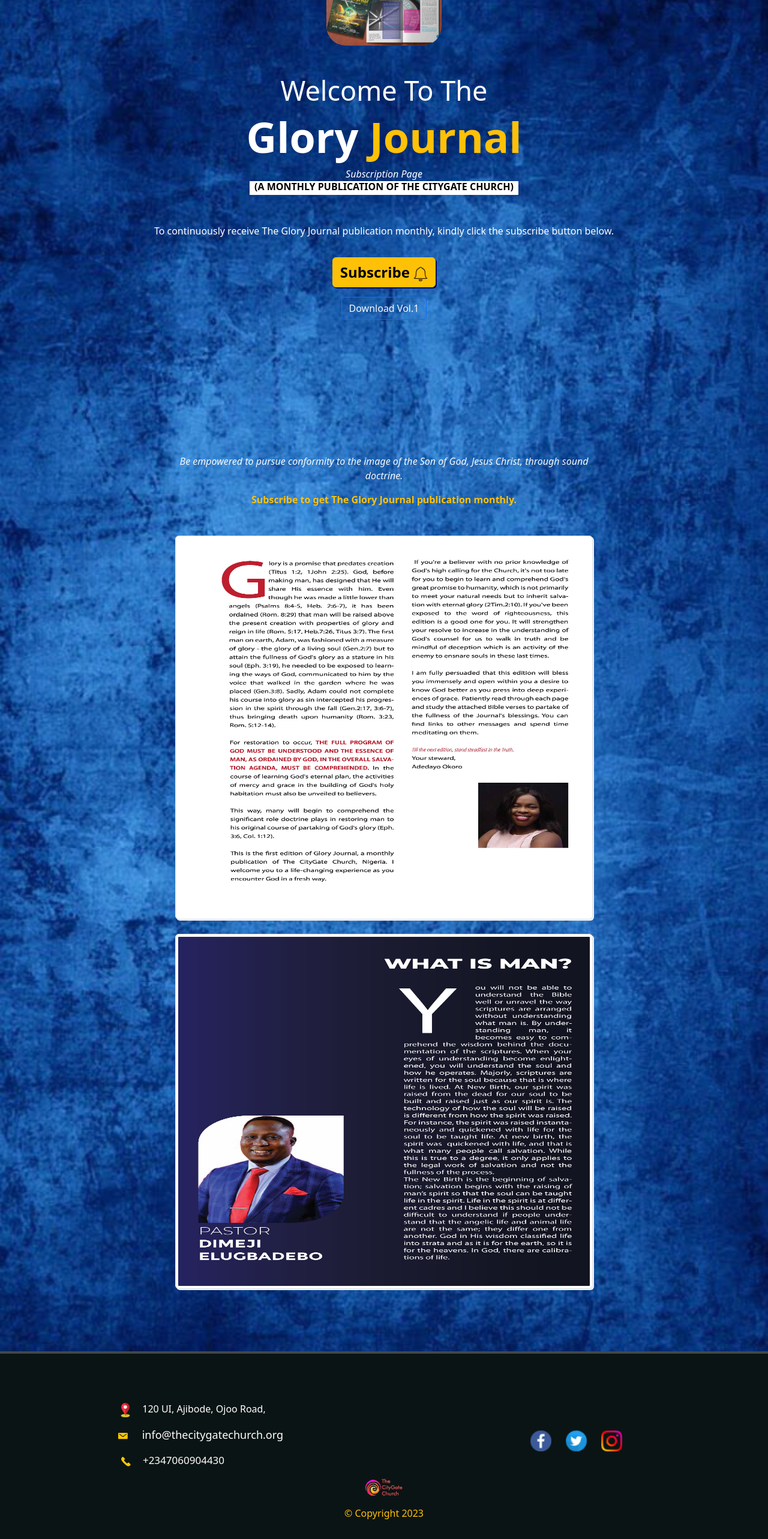
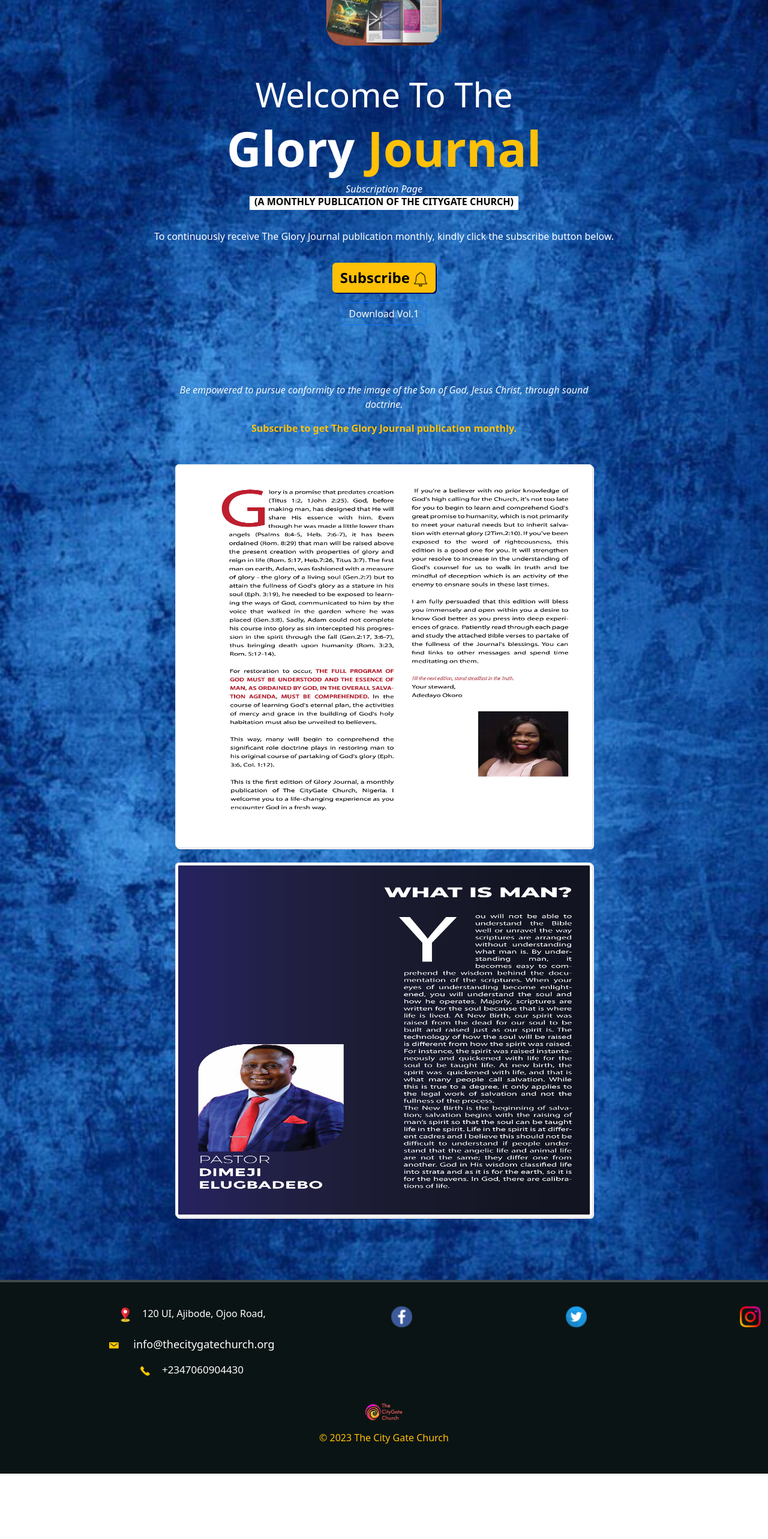
Before and after one commit to generalclez/subscriber_website, a React (Create React App) app: page / in a window 1280 px wide. Shown: the part 100-2666 px from the top of the page at 60% size. After the commit the page ends 2557 px from the top, so only its background shows below. Built offline with nearby package versions, Linux system fonts and the light colour scheme.

Commit message:
worked on the responsiveness

```diff
--- a/src/App.css
+++ b/src/App.css
@@ -4,15 +4,16 @@
 
 .mainDiv {
   margin-top: 2rem;
-  margin-bottom: 14rem;
+  margin-bottom: 6rem;
   color: white;
 }
+
 .welcome {
-  font-size: 45px;
+  font-size: 3.5em;
 }
 
 .glory {
-  font-size: 70px;
+  font-size: 5em;
   font-weight: bolder;
 }
 
@@ -20,8 +21,8 @@
   font-weight: bold;
   background-color: white;
   color: black;
-  width: 28rem;
-  margin-bottom: 3rem;
+  max-width: 28rem;
+  margin-bottom: 2rem;
 }
 
 .btn1 {
@@ -29,15 +30,10 @@
 }
 
 .form {
-  width: 22rem;
+  max-width: 22rem;
   margin: auto;
   padding: 2rem;
-  height: 21rem;
-}
-.form-group {
-  width: 100%;
-  justify-content: center;
-  align-items: center;
+  height: auto;
 }
 
 .formLocation {
@@ -45,8 +41,7 @@
 }
 
 .success {
-  width: 15rem;
-  height: 12rem;
+  max-width: 15rem;
   margin: auto;
   padding: auto;
   background-color: white;
--- a/src/components/Footer.js
+++ b/src/components/Footer.js
@@ -14,46 +14,38 @@
   return (
     <Container fluid>
       <Row
-        className="row justify-content-center "
+        className="row justify-content-center"
         style={{ backgroundColor: "rgb(11, 20, 20)" }}
       >
         <hr className="border border-2" />
 
-        <Col xs={12} sm={6} md={6}>
-          <div style={{ marginTop: "4rem", color: "white" }}>
+        <Col xs={12} sm={6} md={6} className="mt-4 text-white">
           <div className="ms-">
             <img fluid src={address} alt="" />
             <span className="mb-4 ms-3">120 UI, Ajibode, Ojoo Road, </span>
           </div>
-            <div style={{ margin: "1rem 0 1rem 1.8rem" }}>
+          <div className="mt-4">
             <img fluid src={Fill} alt="" />
             <span style={{ fontSize: "18px", paddingLeft: "1.5rem" }}>
               info@thecitygatechurch.org
             </span>
           </div>
-            <div style={{ marginLeft: "-4rem" }}>
+          <div className="mt-3">
             <img fluid src={Fill1} alt="" />
             <span style={{ fontSize: "17px", paddingLeft: "20px" }}>
               +2347060904430
             </span>
           </div>
-          </div>
         </Col>
 
-        <Col xs={12} sm={6} md={6}>
-          <div style={{ marginTop: "7rem" }}>
+        <Col xs={12} sm={6} md={6} className="mt-4">
+          <div className="d-flex justify-content-between">
             <a href="https://web.facebook.com/dcitygatechurch.com">
               <img fluid src={Fb} alt="" style={{ width: "35px" }} />
             </a>
 
             <a href="http://twitter.com/dcitygatechurch">
-              <img
-                fluid
-                src={Twitter}
-                alt=""
-                style={{ width: "35px" }}
-                className="mx-4"
-              />
+              <img fluid src={Twitter} alt="" style={{ width: "35px" }} />
             </a>
 
             <a href="https://www.dcititigatechurch.com">
@@ -61,15 +53,12 @@
             </a>
           </div>
         </Col>
-        <Col>
-          <div>
+
+        <Col className="text-center mt-4">
           <Image fluid src={logo} style={{ width: "4rem" }} />
-
-            <p className=" text-warning mb-5">
-              &copy; Copyright {currYear}
-              <br />
+          <p className="text-warning mb-5">
+            &copy; {currYear} The City Gate Church
           </p>
-          </div>
         </Col>
       </Row>
     </Container>
--- a/src/components/Main.js
+++ b/src/components/Main.js
@@ -6,19 +6,18 @@
 import Page1 from "./assets/page-1.jpg";
 import Page2 from "./assets/page-2.jpg";
 
-function New() {
+function Main() {
   return (
     // This file is the parent file which contained the Form.js file
     <Container
       fluid
       style={{
-        backgroundImage: `url(${dd}`,
+        backgroundImage: `url(${dd})`,
         backgroundRepeat: "no-repeat",
         backgroundSize: "cover",
         backgroundPosition: "center",
         position: "relative",
-        height: "100%",
-        width: "100%",
+        backgroundColor: "blue",
       }}
     >
       <Row className="row justify-content-center">
@@ -99,4 +98,4 @@
   );
 }
 
-export default New;
+export default Main;
```
Lines whose indentation alone changed are shown as unchanged.
